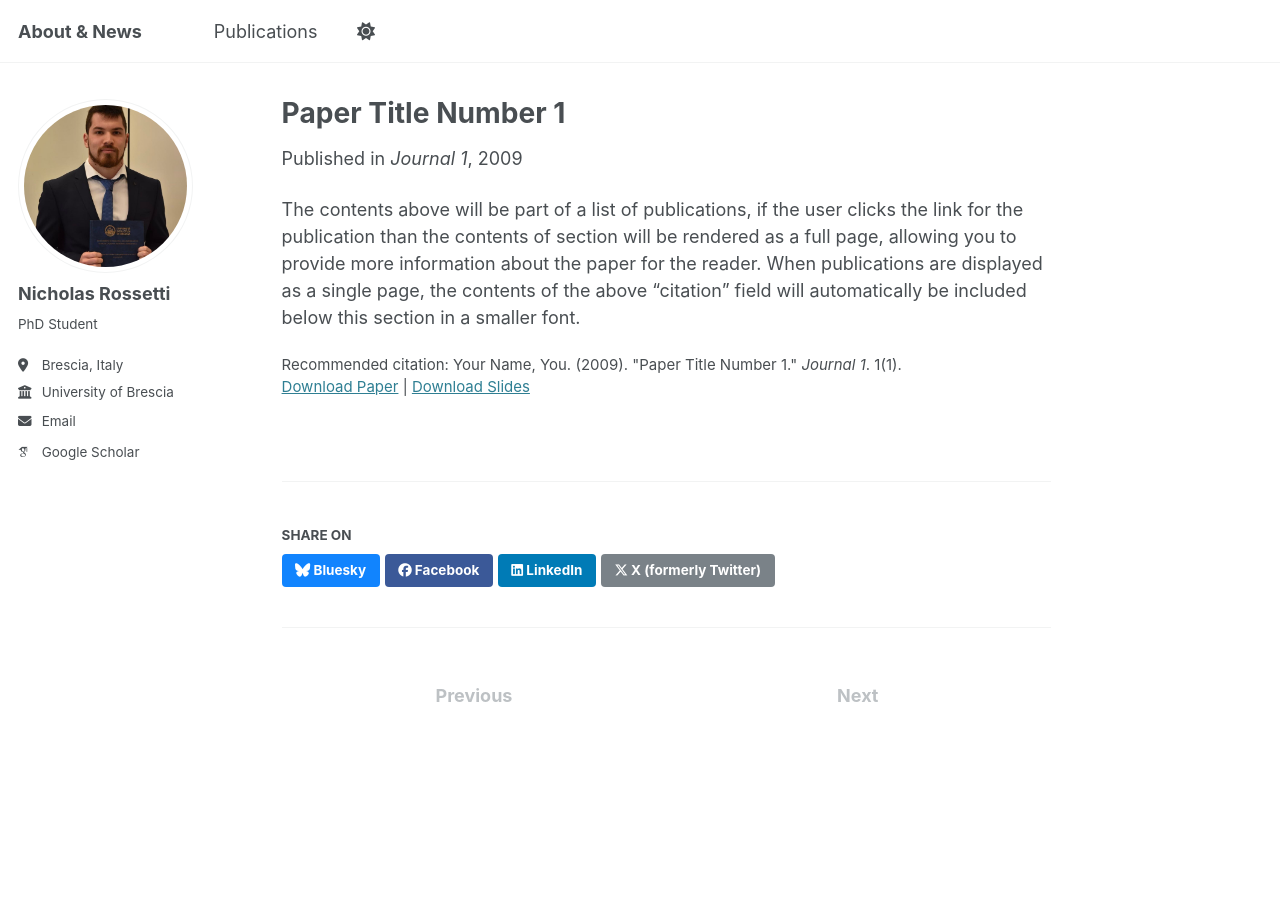
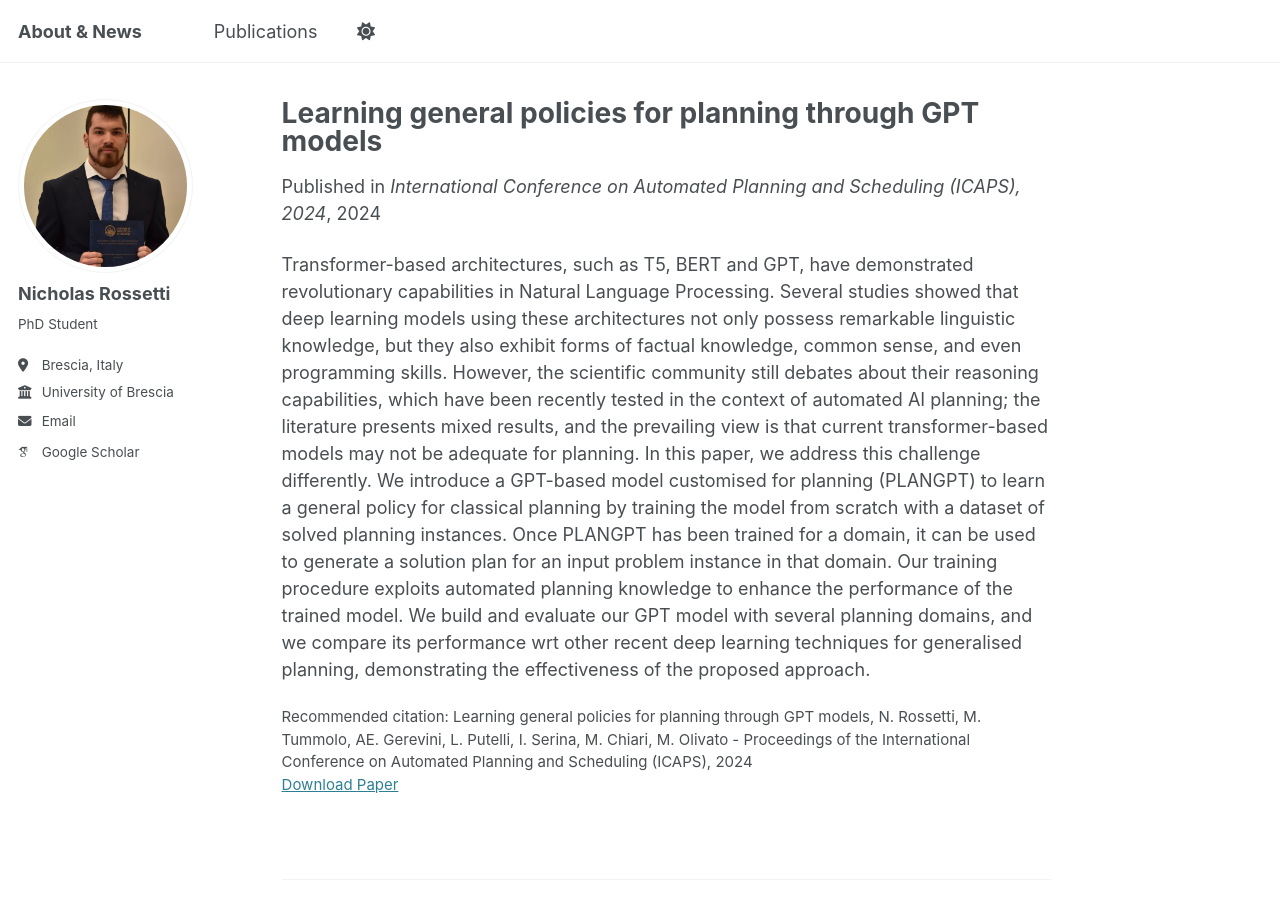
Before and after one commit to nicholasRossetti/nicholasRossetti.github.io, a Jekyll site: the page built from _publications/2009-10-01-paper-title-number-1.md, in a window 1280 px wide and 900 px high. Built offline with Jekyll 4.4.1, drawn with Linux system fonts in a browser that asks for light colours; some web fonts are replaced.

Commit message:
added planGPT

```diff
--- a/_publications/2009-10-01-paper-title-number-1.md
+++ b/_publications/2009-10-01-paper-title-number-1.md
@@ -1,14 +1,14 @@
 ---
-title: "Paper Title Number 1"
+title: "Learning general policies for planning through GPT models"
 collection: publications
-category: manuscripts
-permalink: /publication/2009-10-01-paper-title-number-1
-excerpt: 'This paper is about the number 1. The number 2 is left for future work.'
-date: 2009-10-01
-venue: 'Journal 1'
-slidesurl: 'http://academicpages.github.io/files/slides1.pdf'
-paperurl: 'http://academicpages.github.io/files/paper1.pdf'
-citation: 'Your Name, You. (2009). &quot;Paper Title Number 1.&quot; <i>Journal 1</i>. 1(1).'
+category: conferences
+#permalink: /publication/2009-10-01-paper-title-number-1
+#excerpt: 'This paper is about the number 1. The number 2 is left for future work.'
+date: 2024-05-30
+venue: ' International Conference on Automated Planning and Scheduling (ICAPS), 2024'
+#slidesurl: 'http://academicpages.github.io/files/slides1.pdf'
+paperurl: 'https://ojs.aaai.org/index.php/ICAPS/article/view/31510'
+citation: 'Learning general policies for planning through GPT models, N. Rossetti, M. Tummolo, AE. Gerevini, L. Putelli, I. Serina, M. Chiari, M. Olivato - Proceedings of the International Conference on Automated Planning and Scheduling (ICAPS), 2024'
 ---
 
-The contents above will be part of a list of publications, if the user clicks the link for the publication than the contents of section will be rendered as a full page, allowing you to provide more information about the paper for the reader. When publications are displayed as a single page, the contents of the above "citation" field will automatically be included below this section in a smaller font.
+Transformer-based architectures, such as T5, BERT and GPT, have demonstrated revolutionary capabilities in Natural Language Processing. Several studies showed that deep learning models using these architectures not only possess remarkable linguistic knowledge, but they also exhibit forms of factual knowledge, common sense, and even programming skills. However, the scientific community still debates about their reasoning capabilities, which have been recently tested in the context of automated AI planning; the literature presents mixed results, and the prevailing view is that current transformer-based models may not be adequate for planning. In this paper, we address this challenge differently. We introduce a GPT-based model customised for planning (PLANGPT) to learn a general policy for classical planning by training the model from scratch with a dataset of solved planning instances. Once PLANGPT has been trained for a domain, it can be used to generate a solution plan for an input problem instance in that domain. Our training procedure exploits automated planning knowledge to enhance the performance of the trained model. We build and evaluate our GPT model with several planning domains, and we compare its performance wrt other recent deep learning techniques for generalised planning, demonstrating the effectiveness of the proposed approach.
```
